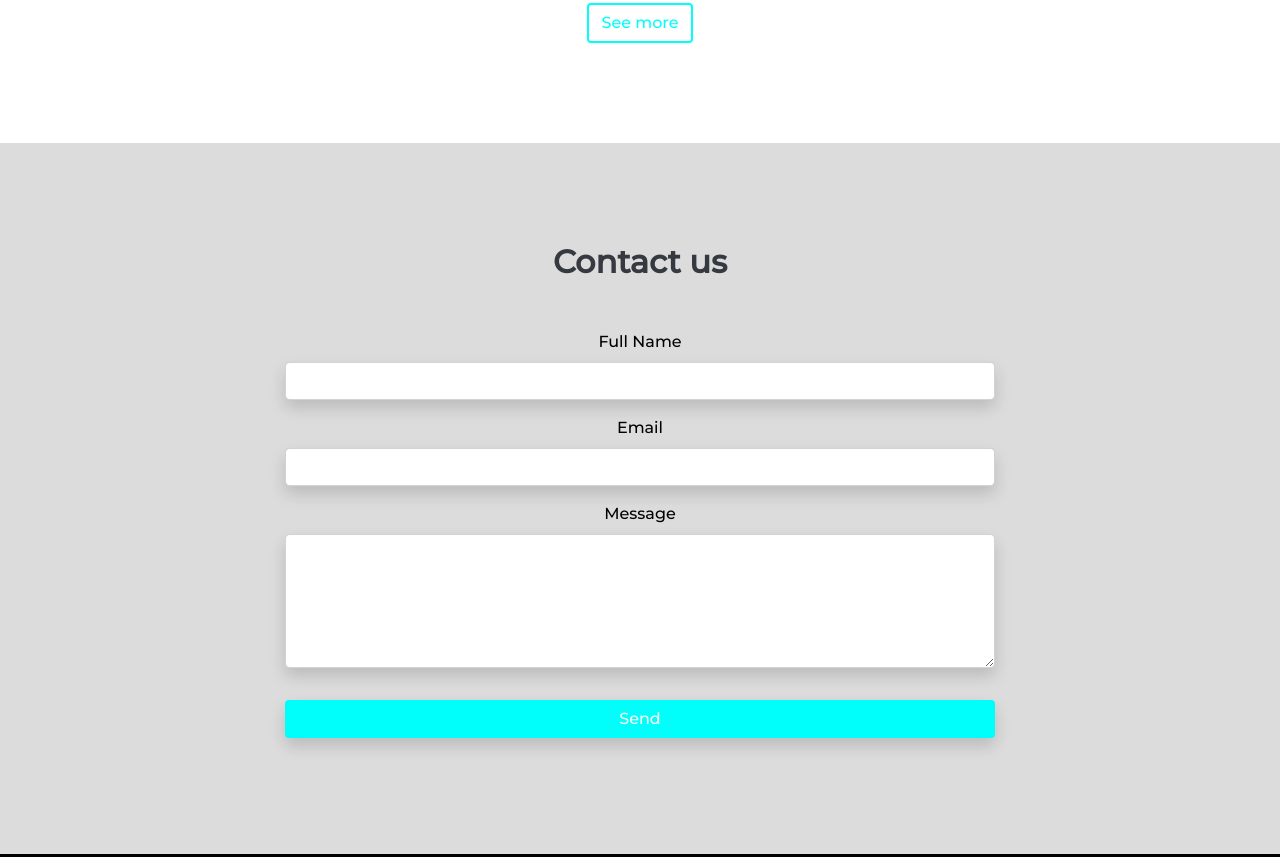
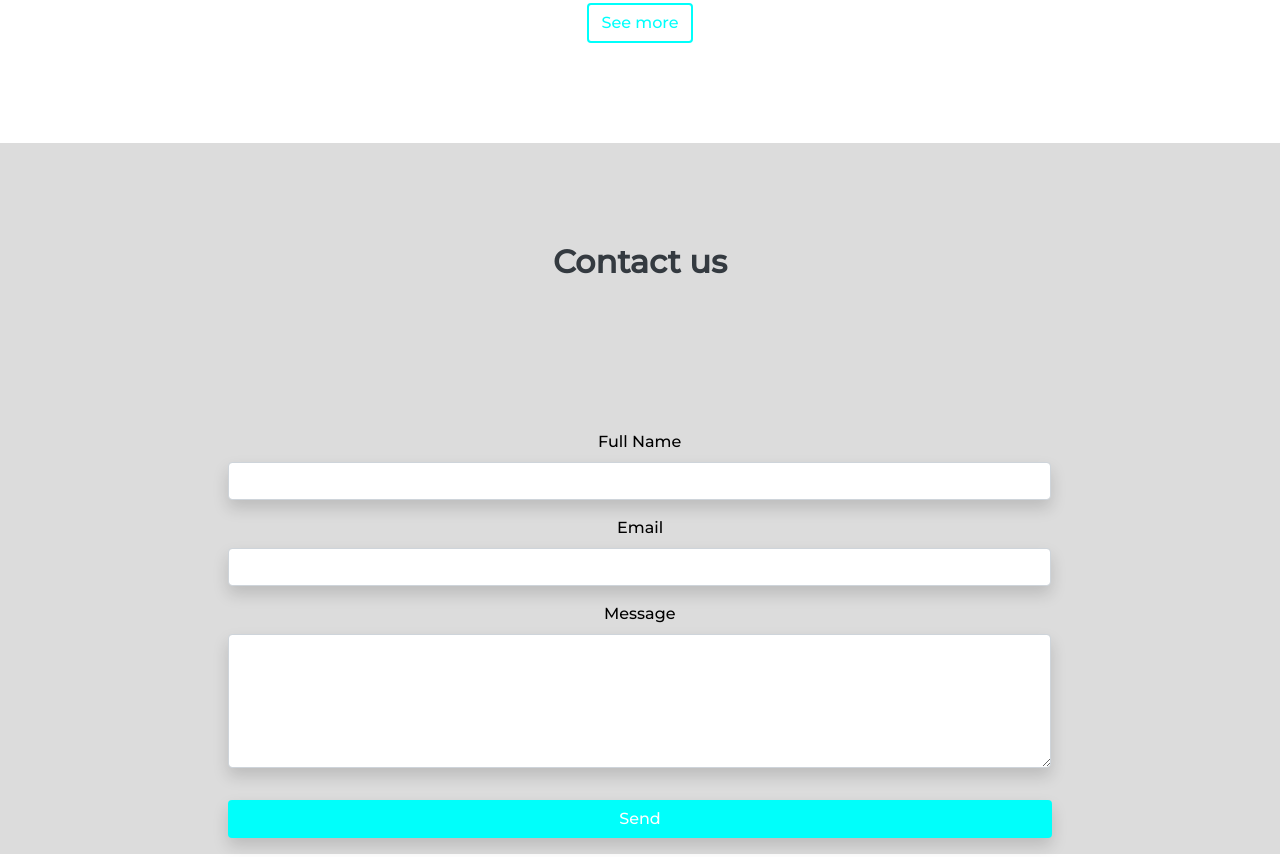
Before and after one commit to ikhsanarippriana/explore, a plain HTML site: page index.html in a window 1280 px wide. Shown: the part 1233-2090 px from the top of the page. Drawn offline with nearby package versions, Linux system fonts and the light colour scheme.

Commit message:
mengatur isi konten pada jumbotron menambahkan efek pada form contact dan memberi padding pada container contact

```diff
--- a/css/style.css
+++ b/css/style.css
@@ -85,7 +85,7 @@ nav{
 }
 
 .jumbotron .container {
-    transform: translateY(70%);
+    transform: translateY(70%) !important;
 }
 
 .jumbotron .title-1 {
@@ -173,6 +173,10 @@ nav{
     padding: 100px;
 }
 
+#contact {
+    padding: 100px;
+}
+
 .picture-1, .picture-2{
     margin: 0;
     padding: 0;
@@ -255,10 +259,6 @@ nav{
         max-width: 140px;
     }
 
-    .jumbotron .container {
-        margin-top: 50px;
-    }
-
 }
 
 @media (max-width: 768px) {
@@ -269,6 +269,10 @@ nav{
 
     .jumbotron {
         max-height: 500px;
+    }
+
+    .jumbotron .container {
+        margin-top: 100px !important;
     }
 
     .lead {
@@ -307,7 +311,7 @@ nav{
     }
 
     .jumbotron .container {
-        transform: translateY(50%);
+        transform: translateY(70%) !important;
     }
 
     .thumb-header{
--- a/index.html
+++ b/index.html
@@ -35,7 +35,7 @@
 
       <div class="jumbotron jumbotron-fluid">
         <div class="container">
-          <div class="thumb-header float-right d-none d-md-block">
+          <div class="thumb-header float-right d-lg-block d-none">
             <div id="carouselExampleIndicators" class="carousel slide" data-ride="carousel">
               <ol class="carousel-indicators">
                 <li data-target="#carouselExampleIndicators" data-slide-to="0" class="active"></li>
@@ -129,23 +129,23 @@
         </div>
 
 
-        <div id="contact" class="container-fluid main-3 bg-gainsboro text-center">
-          <h2 data-aos="fade-up" class="mb-5 text-dark">Contact us</h2>
+        <div class="container-fluid main-1 bg-gainsboro text-center">
+          <h2 id="contact" data-aos="fade-up" class="mb-5 text-dark">Contact us</h2>
 
           <div class="row justify-content-center">
             <div class="col-8">
               <form action="">
                 <div class="form-group">
-                  <label for="">Full Name</label>
-                  <input type="text" class="form-control shadow">
+                  <label data-aos="zoom-in-right">Full Name</label>
+                  <input data-aos="zoom-in-left" type="text" class="form-control shadow">
                 </div>
                 <div class="form-group">
-                  <label for="">Email</label>
-                  <input type="text" class="form-control shadow">
+                  <label data-aos="zoom-in-left">Email</label>
+                  <input data-aos="zoom-in-right" type="text" class="form-control shadow">
                 </div>
                 <div class="form-group">
-                  <label for="">Message</label>
-                  <textarea name="" id="" rows="5" class="form-control shadow"></textarea>
+                  <label data-aos="zoom-in-right">Message</label>
+                  <textarea data-aos="zoom-in-left" name="" id="" rows="5" class="form-control shadow"></textarea>
                 </div>
                 <button class="col btn bg-sky px-5 mt-3 shadow">Send</button>
               </form>
```
